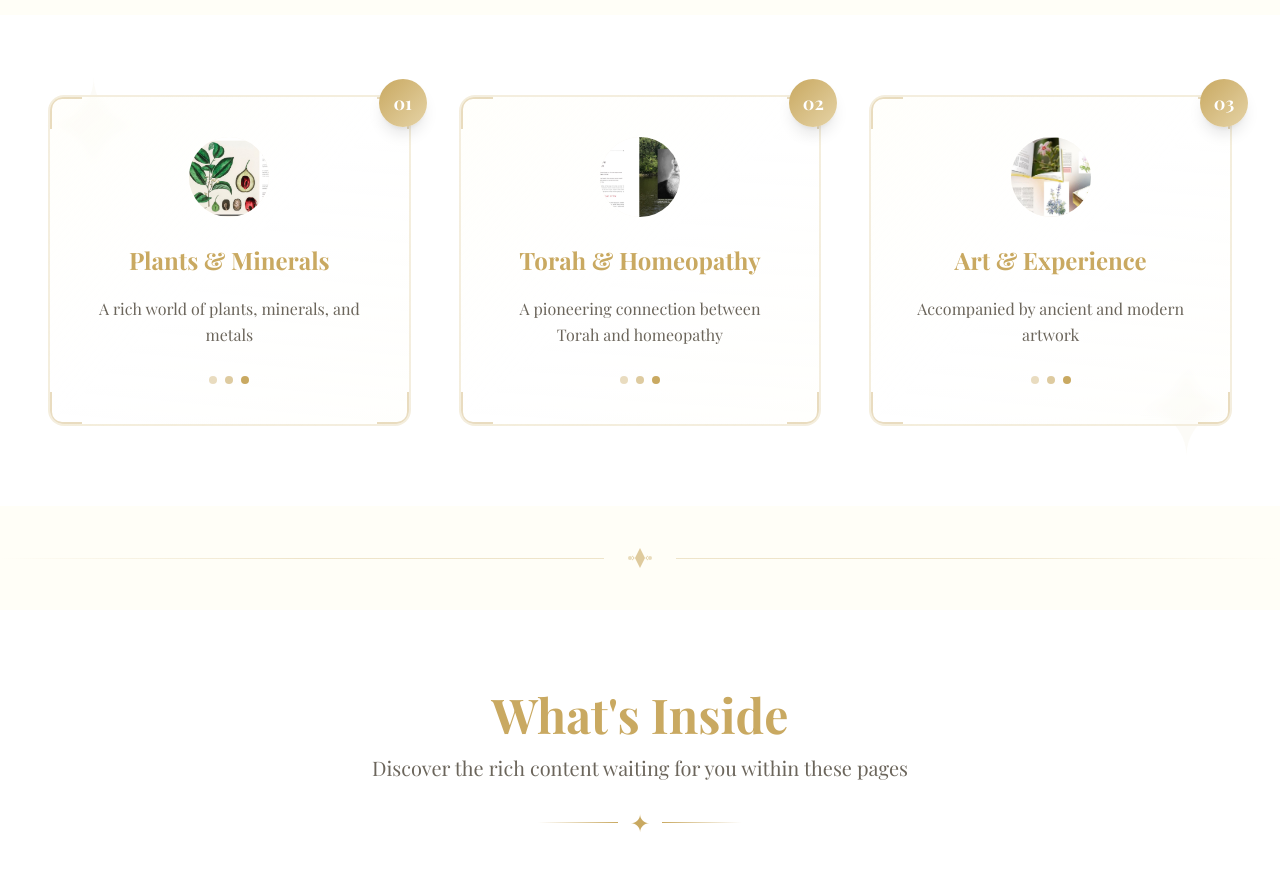
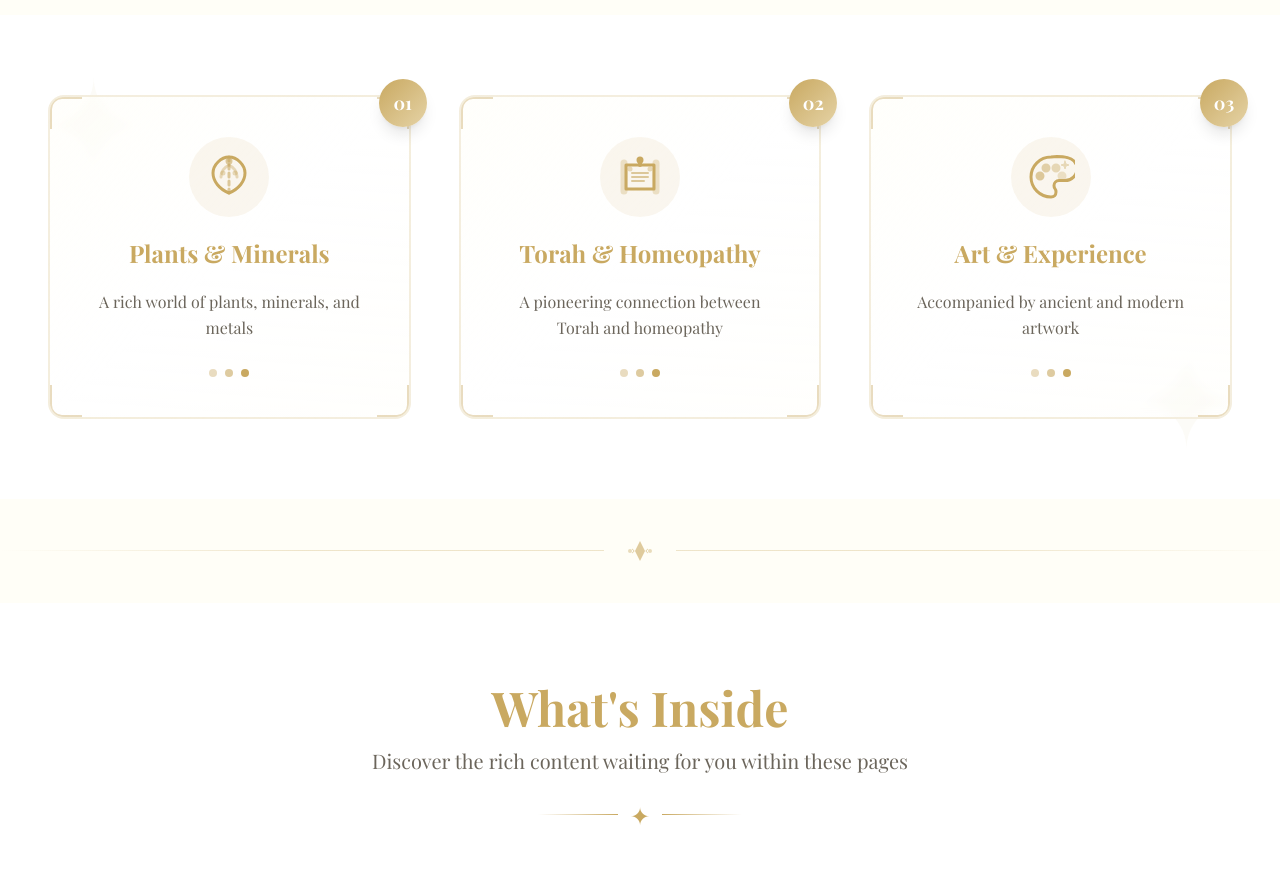
Before and after one commit to itayost/nes-hatamar, a Next.js app: page /en in a window 1280 px wide. Shown: the part 2960-3854 px from the top of the page. Built offline with nearby package versions, Linux system fonts and the light colour scheme; a web font is replaced by a local one; what tailwindcss-rtl would draw is missing.

Commit message:
Update page.tsx

```diff
--- a/app/[locale]/page.tsx
+++ b/app/[locale]/page.tsx
@@ -8,6 +8,9 @@ import AnimateOnScroll from '@/components/AnimateOnScroll';
 import YouTubeVideo from '@/components/YouTubeVideo';
 import { generatePageMetadata } from '@/lib/og-metadata';
 import {
+  LeafIcon,
+  TorahScrollIcon,
+  PaletteIcon,
   ArrowRightIcon,
   OrnamentIcon,
   AboutIcon,
@@ -317,16 +320,9 @@ export default async function HomePage({ params }: { params: Promise<{ locale: s
                 <div className="absolute inset-0 bg-gradient-to-r from-transparent via-gold/10 to-transparent opacity-0 group-hover:opacity-100 transition-opacity duration-700 transform -translate-x-full group-hover:translate-x-full" style={{ transitionDuration: '1.5s' }}></div>
 
                 <div className="relative text-center space-y-5">
-                  {/* Image with animation */}
-                  <div className="inline-flex items-center justify-center w-20 h-20 bg-gold/10 rounded-full group-hover:bg-gold/20 transition-colors duration-300 overflow-hidden">
-                    <div className="relative w-full h-full">
-                      <Image
-                        src="/images/preview/plants.jpeg"
-                        alt={t('features.plants.title')}
-                        fill
-                        className="object-cover transform group-hover:scale-110 transition-all duration-300"
-                      />
-                    </div>
+                  {/* Icon with animation */}
+                  <div className="inline-flex items-center justify-center w-20 h-20 bg-gold/10 rounded-full group-hover:bg-gold/20 transition-colors duration-300">
+                    <LeafIcon size={48} className="text-gold transform group-hover:scale-110 group-hover:rotate-12 transition-all duration-300" />
                   </div>
 
                   <h3 className="text-2xl font-bold text-gold group-hover:text-gold-light transition-colors duration-300">
@@ -368,16 +364,9 @@ export default async function HomePage({ params }: { params: Promise<{ locale: s
                 <div className="absolute inset-0 bg-gradient-to-r from-transparent via-gold/10 to-transparent opacity-0 group-hover:opacity-100 transition-opacity duration-700 transform -translate-x-full group-hover:translate-x-full" style={{ transitionDuration: '1.5s' }}></div>
 
                 <div className="relative text-center space-y-5">
-                  {/* Image with animation */}
-                  <div className="inline-flex items-center justify-center w-20 h-20 bg-gold/10 rounded-full group-hover:bg-gold/20 transition-colors duration-300 overflow-hidden">
-                    <div className="relative w-full h-full">
-                      <Image
-                        src="/images/preview/homeopathia.jpeg"
-                        alt={t('features.torah.title')}
-                        fill
-                        className="object-cover transform group-hover:scale-110 transition-all duration-300"
-                      />
-                    </div>
+                  {/* Icon with animation */}
+                  <div className="inline-flex items-center justify-center w-20 h-20 bg-gold/10 rounded-full group-hover:bg-gold/20 transition-colors duration-300">
+                    <TorahScrollIcon size={48} className="text-gold transform group-hover:scale-110 group-hover:rotate-12 transition-all duration-300" />
                   </div>
 
                   <h3 className="text-2xl font-bold text-gold group-hover:text-gold-light transition-colors duration-300">
@@ -419,16 +408,9 @@ export default async function HomePage({ params }: { params: Promise<{ locale: s
                 <div className="absolute inset-0 bg-gradient-to-r from-transparent via-gold/10 to-transparent opacity-0 group-hover:opacity-100 transition-opacity duration-700 transform -translate-x-full group-hover:translate-x-full" style={{ transitionDuration: '1.5s' }}></div>
 
                 <div className="relative text-center space-y-5">
-                  {/* Image with animation */}
-                  <div className="inline-flex items-center justify-center w-20 h-20 bg-gold/10 rounded-full group-hover:bg-gold/20 transition-colors duration-300 overflow-hidden">
-                    <div className="relative w-full h-full">
-                      <Image
-                        src="/images/preview/art.jpeg"
-                        alt={t('features.art.title')}
-                        fill
-                        className="object-cover transform group-hover:scale-110 transition-all duration-300"
-                      />
-                    </div>
+                  {/* Icon with animation */}
+                  <div className="inline-flex items-center justify-center w-20 h-20 bg-gold/10 rounded-full group-hover:bg-gold/20 transition-colors duration-300">
+                    <PaletteIcon size={48} className="text-gold transform group-hover:scale-110 group-hover:rotate-12 transition-all duration-300" />
                   </div>
 
                   <h3 className="text-2xl font-bold text-gold group-hover:text-gold-light transition-colors duration-300">
```
